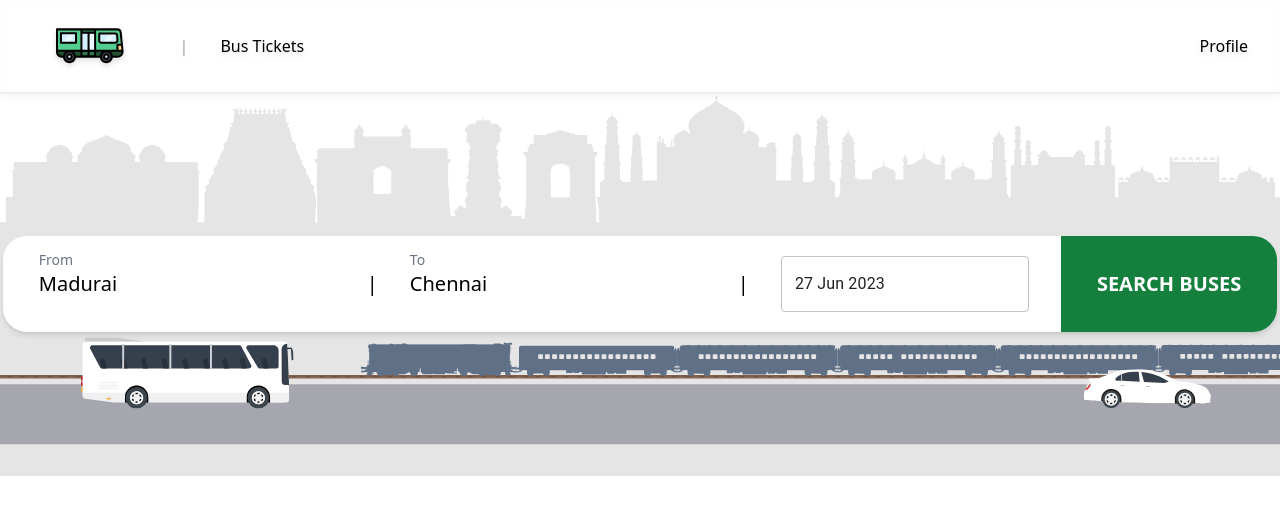
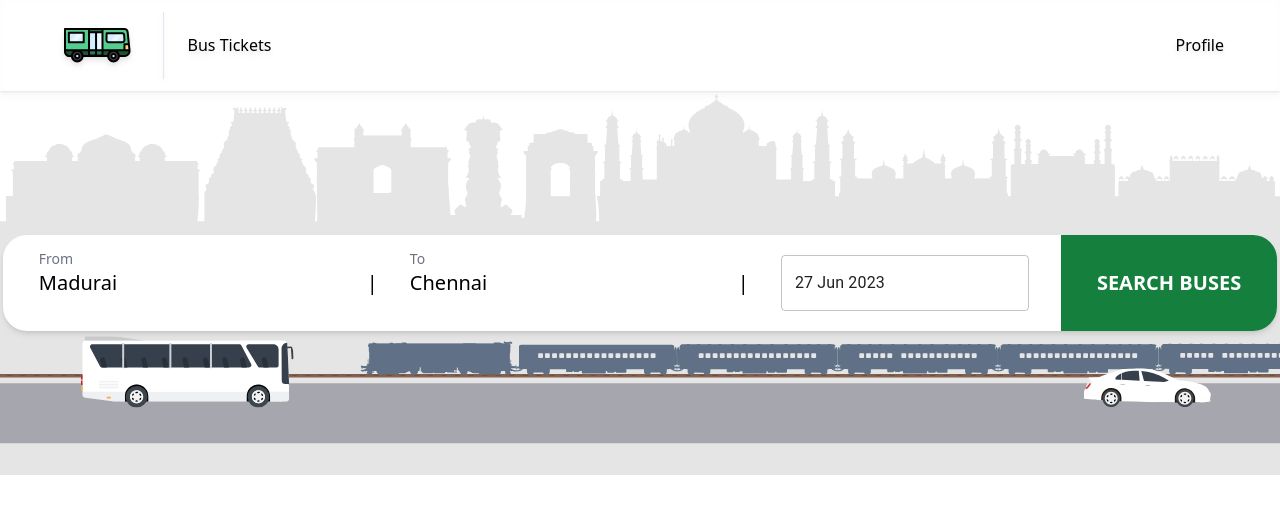
Before and after one commit to juleshwar/redbus-minimal-clone, a Next.js app: page / in a window 1280 px wide. Shown: the top 514 px of the page. Built offline with nearby package versions, Linux system fonts and the light colour scheme.

Commit message:
style: vertical divider moved as border right

```diff
--- a/components/Header.tsx
+++ b/components/Header.tsx
@@ -1,26 +1,24 @@
-import Logo from "@/public/logo.svg"
-import Link from "next/link"
+import Logo from "@/public/logo.svg";
+import Link from "next/link";
+import { ReactNode } from "react";
 
-const VerticalDivider = () => {
-    return (
-        <div className="mx-8 text-gray-400"> | </div>
-    )
+interface Props {
+	children?: ReactNode;
 }
 
-const Header = () => {
+const Header = ({ children }: Props) => {
 	return (
 		<div className="flex items-center px-8 py-3 sticky shadow drop-shadow-md shadow-neutral-200">
-        <title>BookBus</title>
-        <Logo className="mx-6 w-[80px]" />
-        <VerticalDivider />
-        <div className="flex w-full">
+			<Logo className="px-8 w-[140px] border-r border-r-slate-200" />
+			<div className="flex w-full px-6">
 				<div className="flex items-center w-full">
 					<Link href={"/"}>Bus Tickets</Link>
 				</div>
 				<div className="flex items-center col-auto">Profile</div>
 			</div>
+			{children}
 		</div>
 	);
-}
+};
 
-export { Header }
+export { Header };
```
Lines whose indentation alone changed are shown as unchanged.
